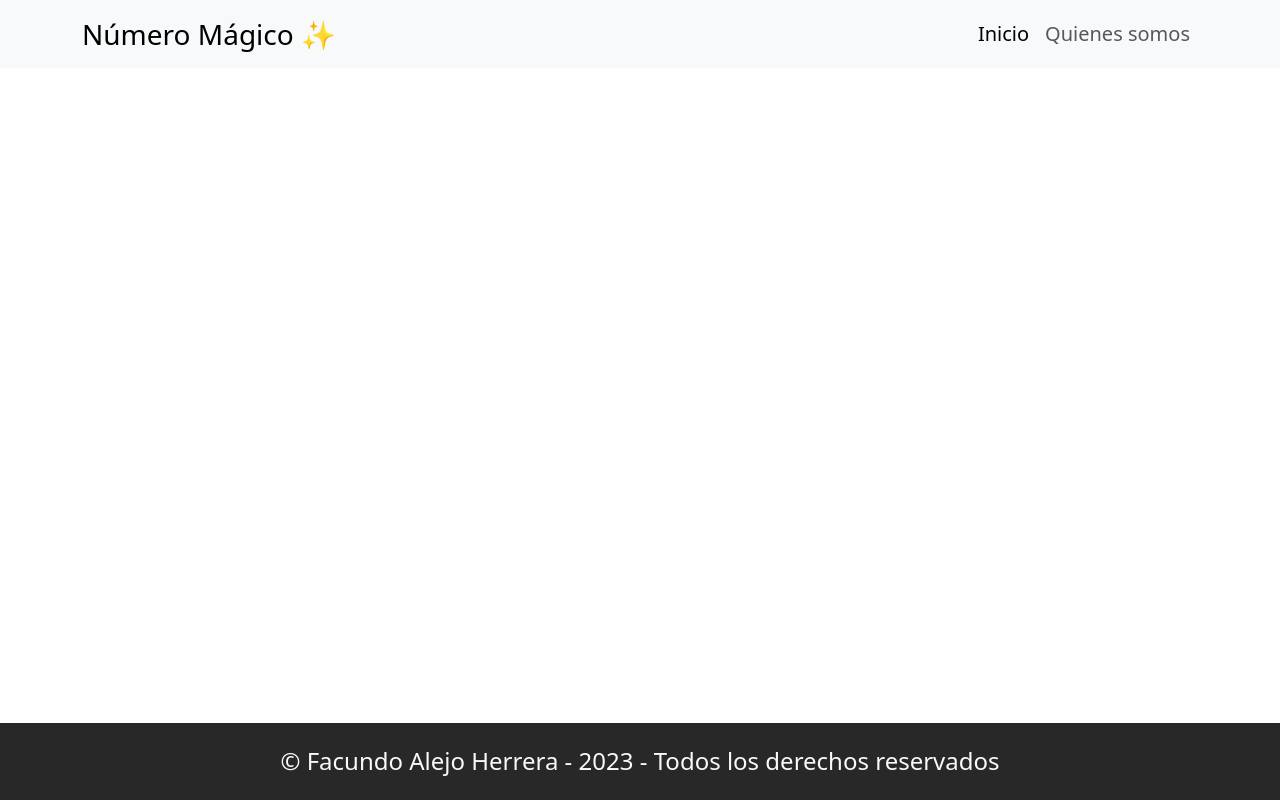
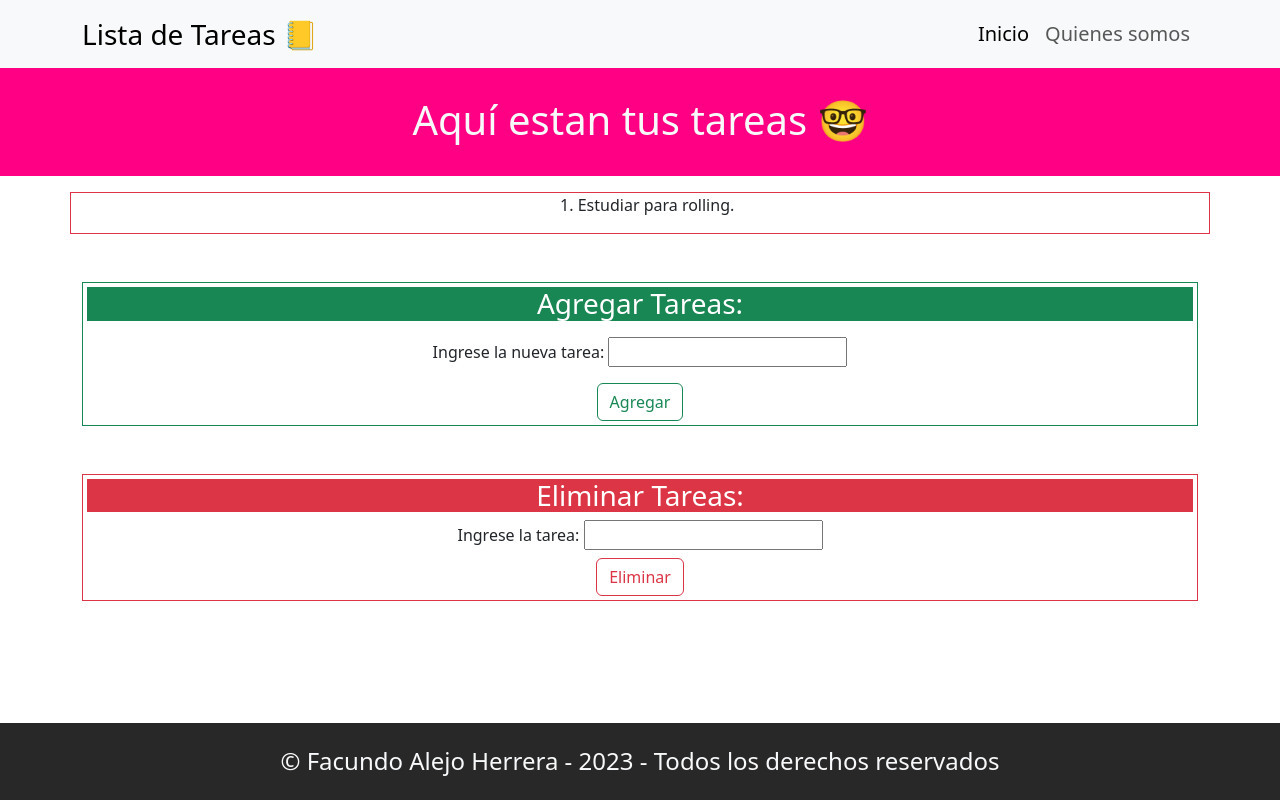
Before and after one commit to alejoh12/tp5-E03-listaDeTareas, a plain HTML site: page index.html in a window 1280 px wide. Drawn offline with Linux system fonts and the light colour scheme.

Commit message:
Maquetado terminado

```diff
--- a/css/style.css
+++ b/css/style.css
@@ -8,6 +8,10 @@ main {
     flex-grow: 1;
 }
 
+.colorBanner {
+    background: rgb(255, 0, 132)
+}
+
 .fondoFooter {
     background: rgb(40, 40, 41);
 }
--- a/index.html
+++ b/index.html
@@ -5,23 +5,23 @@
     <meta name="viewport" content="width=device-width, initial-scale=1.0" />
     <meta
       name="description"
-      content="Una pagina en la cual le vamos a permitir al usuario divertirse mediante un juego en el cual debe adivinar un número mágico."
+      content="Una pagina en la cual le vamos a permitir al usuario cargar tareas a una lista, de la misma forma eliminarlos."
     />
     <meta
       name="keywords"
-      content="numeros, numero mágico, adivinar, juego, diversion"
+      content="lista, tareas, lista de tareas, anotar, recordar"
     />
     <meta name="author" content="Facundo Alejo Herrera" />
     <link rel="stylesheet" href="./css/bootstrap.min.css" />
     <link rel="stylesheet" href="./css/style.css" />
-    <title>Número Mágico</title>
+    <title>Lista de Tareas</title>
   </head>
   <body>
     <header class="position-fixed w-100 z-3 card-shadow">
       <nav class="navbar navbar-expand-lg bg-body-tertiary">
         <div class="container">
           <a class="navbar-brand font-logo fs-3" href="./index.html"
-            >Número Mágico ✨</a
+            >Lista de Tareas 📒</a
           >
           <button
             class="navbar-toggler"
@@ -52,7 +52,42 @@
         </div>
       </nav>
     </header>
-    <main></main>
+    <main>
+      <section class="pt-5">
+        <article class="colorBanner pt-4">
+            <div class="container text-center py-4">
+                <h1 class="text-light">Aquí estan tus tareas 🤓<h1>
+            </div>
+        </article>
+        <article class="border border-danger mt-3 text-center container">
+          <ol class="list-inline-item">
+            <li>Estudiar para rolling.</li>
+          </ol>
+        </article>
+      </section>
+      <section class="text-center container mt-3">
+        <article class="my-5 border border-success p-1">
+          <h3 class="text-bg-success">Agregar Tareas:</h3>
+          <form class="my-3">
+            <div>
+              <label for="agregar">Ingrese la nueva tarea:</label>
+              <input type="text" id="agregar" maxlength="30" minlength="3" required>
+            </div>
+          </form>
+          <button class="btn btn-outline-success">Agregar</button>
+        </article>
+        <article class="my-5 border border-danger p-1">
+          <h3 class="text-bg-danger">Eliminar Tareas:</h3>
+          <form class="my-2">
+            <div>
+              <label for="borrar">Ingrese la tarea:</label>
+              <input type="text" id="borrar" maxlength="30" minlength="3" required>
+            </div>
+          </form>
+          <button class="btn btn-outline-danger">Eliminar</button>
+        </article>
+      </section>
+    </main>
     <footer class="text-secondary fondoFooter">
       <div class="container py-4 text-center">
         <span class="text-light font-logo h4"
```
